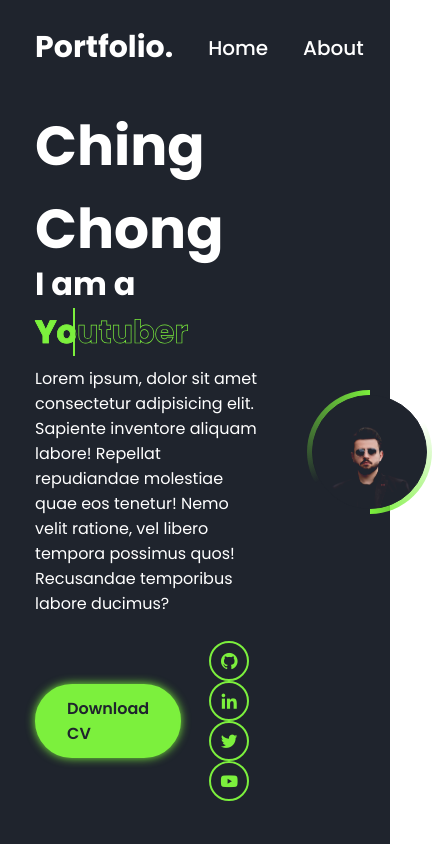
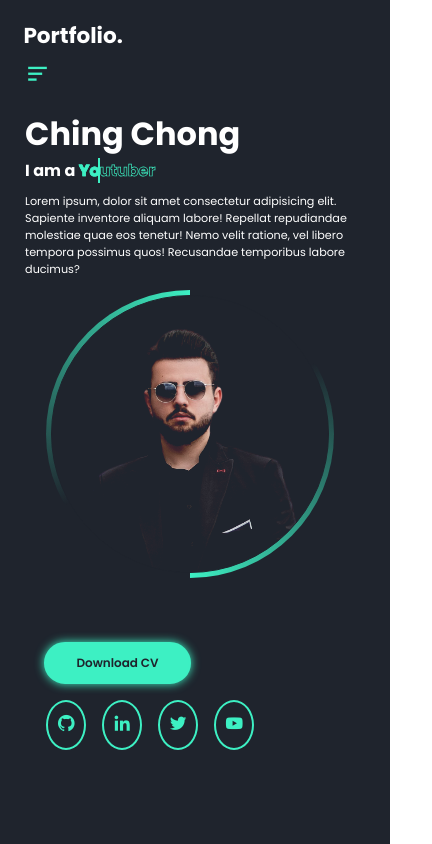
Before and after one commit to RatulInnovates/PortFolio, a plain HTML site: page index.html in a window 390 px wide. Shown: the whole page, 432 px wide, since content can reach past the window. Drawn offline with nearby package versions, Linux system fonts and the light colour scheme.

Commit message:
made responsive

```diff
--- a/index.html
+++ b/index.html
@@ -20,6 +20,20 @@
         <li><a href="#">Service</a></li>
         <li><a href="#">Contact</a></li>
       </ul>
+
+      <!-- dropdown button -->
+      <div class="dropdown">
+        <button class="dropdown-btn">
+          <div class="btn-logo"><i class='bx bx-menu-alt-left' ></i></i></div>
+        </button>
+        <div class="dropdown-content">
+          <a href="#">Home</a>
+          <a href="#">About</a>
+          <a href="#">Portfolio</a>
+          <a href="#">Service</a>
+          <a href="#">Contact</a>
+        </div>
+      </div>
     </nav>
 
     <div class="bars-animation">
--- a/style.css
+++ b/style.css
@@ -7,18 +7,17 @@
     font-family: 'Poppins', sans-serif;
 }
 
-
-a{
+a {
     color: white;
     text-decoration: none;
 }
-.navbar{
+
+.navbar {
     position: fixed;
     top: 0;
     left: 0;
     width: 100%;
-    padding: 25px 9%;
-    /* background: slateblue; */
+    padding: 1.5625rem 9%;
     display: flex;
     justify-content: space-between;
     z-index: 100;
@@ -30,203 +29,243 @@
 }
 
 @keyframes show-content {
-    100%{
+    100% {
         visibility: visible;
         opacity: 1;
     }
 }
 
-
-.navbar ul{
+.navbar ul {
     display: flex;
 }
 
-.navbar ul li{
+.navbar ul li {
     list-style: none;
-    margin-left: 35px;
+    margin-left: 2.1875rem;
 }
 
-
-.navbar .logo{
-    font-size: 30px;
+.navbar .logo {
+    font-size: 1.875rem;
     font-weight: 700;
 }
-.navbar ul li a{
-    font-size: 20px;
+
+.navbar ul li a {
+    font-size: 1.25rem;
     font-weight: 500;
     transition: .5s;
 }
 
-.navbar ul li a:hover{
-    color: #7cf03d;
-}
-.navbar ul li.active a{
-    color: #7cf03d;
+.navbar ul li a:hover {
+    color: #3df0c3;
 }
 
-.home{
+.navbar ul li.active a {
+    color: #3df0c3;
+}
+
+.dropdown {
+    display: none;
+    position: absolute;
+    top: 3.5rem;
+}
+
+.dropdown-btn {
+    background-color: #1f242d;
+    color: rgb(61, 240, 195);
+    font-size: 1.75rem;
+    border: none;
+    cursor: pointer;
+}
+
+.dropdown-content {
+    display: none;
+
+}
+
+.dropdown-content a {
+    font-size: 1rem;
+    padding: .5rem;
+    background: #1f242d;
+    /* border: 2px solid black; */
+    color: white;
+    display: block;
+    width: 100vw;
+
+
+}
+
+.dropdown:hover .dropdown-content {
+    display: block;
+}
+
+.dropdown-content a:hover {
+    color: #3df0c3;
+}
+
+
+
+.home {
     display: flex;
     height: 100vh;
     align-items: center;
-    padding: 60px 9% 0;
+    padding: 3.75rem 9% 0;
     color: #fff;
-    gap: 50px;
-
+    gap: 3.125rem;
     visibility: hidden;
     opacity: 0;
     animation: show-content 1.5s linear forwards;
     animation-delay: 1.6s;
 }
 
-.home-info h1{
-    font-size: 55px;
+
+.home-info h1 {
+    font-size: 3.4375rem;
 }
 
-.home-info h2{
+.home-info h2 {
     display: inline-block;
-    font-size: 32px;
-    margin-top: -10px;
+    font-size: 2rem;
+    margin-top: -0.625rem;
 }
-.home-info h2 span{
+
+.home-info h2 span {
     position: relative;
     display: inline-block;
     color: transparent;
-    -webkit-text-stroke: .7px #7cf03d;
+    -webkit-text-stroke: 0.04375rem #3df0c3;
     animation: display-text 16s linear infinite;
     animation-delay: calc(-4s * var(--i));
 }
+
 @keyframes display-text {
-    25%,100%{
+
+    25%,
+    100% {
         display: none;
     }
 }
 
-
-.home-info h2 span::before{
+.home-info h2 span::before {
     content: attr(data-text);
     position: absolute;
     width: 0;
-    border-right:2px solid #7cf03d ;
-    color: #7cf03d;
+    border-right: 0.125rem solid #3df0c3;
+    color: #3df0c3;
     white-space: nowrap;
     overflow: hidden;
-    animation: fill-text 4s linear infinite ;
+    animation: fill-text 4s linear infinite;
 }
 
 @keyframes fill-text {
-    10%,100%{
+
+    10%,
+    100% {
         width: 0;
+    }
 
-
-    }
-    70%,90%{
+    70%,
+    90% {
         width: 100%;
     }
 }
 
-.home-info p{
-    font-size: 16px;
-    margin: 10px 0 25px;
+.home-info p {
+    font-size: 1rem;
+    margin: 0.625rem 0 1.5625rem;
 }
 
-.home-info .btn-sci{
+.home-info .btn-sci {
     display: flex;
     align-items: center;
 }
 
-.btn{
+.btn {
     display: inline-block;
-    padding: 10px 30px ;
-    border: 2px solid #7cf03d;
-    background: #7cf03d;
-    border-radius: 40px;
-    box-shadow: 0 0 10px #7cf03d;
-    font-size: 16px;
+    padding: 0.625rem 1.875rem;
+    border: 0.125rem solid #3df0c3;
+    background: #3df0c3;
+    border-radius: 2.5rem;
+    box-shadow: 0 0 0.625rem #3df0c3;
+    font-size: 1rem;
     color: #1f242d;
     font-weight: 600;
-
 }
 
-.btn:hover{
+.btn:hover {
     background: transparent;
-    color: #7cf03d;
+    color: #3df0c3;
     box-shadow: none;
 }
 
-.home-info .btn-sci .sci{
-    margin-left: 20px;
+.home-info .btn-sci .sci {
+    margin-left: 1.25rem;
+}
 
-
-}
-.home-info .btn-sci .sci a{
+.home-info .btn-sci .sci a {
     display: inline-flex;
-    padding: 8px;
-    border: 2px solid;
+    padding: 0.5rem;
+    border: 0.125rem solid;
     border-radius: 50%;
-    font-size: 20px;
-    color: #7cf03d;
-    margin: 0 8px;
+    font-size: 1.25rem;
+    color: #3df0c3;
+    margin: 0 0.5rem;
     transition: .5s;
 }
 
-.home-info .btn-sci .sci a:hover{
-    background-color: #7cf03d;
+.home-info .btn-sci .sci a:hover {
+    background-color: #3df0c3;
     color: #1f242d;
-    box-shadow: 0 0 10px #7cf03d;
+    box-shadow: 0 0 0.625rem #3df0c3;
 }
 
-.home-img .img-box{
+.home-img .img-box {
     position: relative;
-
-    width: 32vw;
-    height: 32vw;
-
+    width: 20rem;
+    height: 20rem;
     border-radius: 50%;
-    padding: 5px;
+    padding: 0.3125rem;
     display: flex;
     justify-content: center;
     align-items: center;
     overflow: hidden;
+}
 
-
-}
 .home-img .img-box::before,
-.home-img .img-box::after{
+.home-img .img-box::after {
     content: '';
     position: absolute;
-    width: 500px ;
-    height: 500px;
-    background: conic-gradient(transparent,transparent,transparent,#7cf03d);
+    width: 31.25rem;
+    height: 31.25rem;
+    background: conic-gradient(transparent, transparent, transparent, #3df0c3);
     transform: rotate(0deg);
     animation: rotate-borders 10s linear infinite;
 }
 
 @keyframes rotate-borders {
-    100%{
+    100% {
         transform: rotate(360deg);
     }
-
 }
 
-.home-img .img-box::after{
+.home-img .img-box::after {
     animation-delay: -5s;
 }
 
-
-.home-img .img-box .img-item{
+.home-img .img-box .img-item {
     position: relative;
     width: 100%;
     height: 100%;
     background: #1f242d;
     border-radius: 50%;
-    border: .1px solid #1f242d;
+    border: 0.00625rem solid #1f242d;
     display: flex;
     justify-content: center;
     overflow: hidden;
     z-index: 1;
 }
-.home-img .img-box .img-item img{
-    top: 30px;
+
+.home-img .img-box .img-item img {
+    top: 1.875rem;
     position: absolute;
     display: block;
     width: 85%;
@@ -234,7 +273,7 @@
     mix-blend-mode: lighten;
 }
 
-.bars-animation{
+.bars-animation {
     position: absolute;
     width: 100%;
     height: 100%;
@@ -242,17 +281,123 @@
     z-index: -1;
 }
 
-.bars-animation .bar{
+.bars-animation .bar {
     width: 100%;
     height: 100%;
     background: #1f242d;
     transform: translateY(-100%);
-    animation: show-bars .5s ease-in-out forwards ;
+    animation: show-bars .5s ease-in-out forwards;
     animation-delay: calc(.1s * var(--i));
 }
 
 @keyframes show-bars {
-    100%{
+    100% {
         transform: translateY(0%);
     }
 }
+
+/* responsiveness */
+
+@media screen and (max-width: 600px) {
+    .navbar {
+        flex-direction: column;
+        align-items: start;
+        left: 0;
+        width: 100%;
+        padding: 1.2rem 6%;
+    }
+
+    .navbar .logo {
+        font-size: 1.35rem;
+    }
+
+    .navbar ul li {
+        margin-left: 0;
+        margin-right: 1.5rem;
+    }
+
+    .navbar ul li a {
+        font-size: 1rem;
+        font-weight: 500;
+        transition: .5s;
+    }
+
+    .navbar ul {
+        display: none;
+    }
+
+    .dropdown {
+        display: block;
+    }
+
+
+    .home {
+        display: flex;
+        height: 80vh;
+        flex-direction: column;
+        align-items: center;
+        position: absolute;
+
+        top: 50px;
+        left: -10px;
+
+    }
+
+    .home-info h1 {
+        font-size: 2rem;
+    }
+
+    .home-info h2 {
+        display: inline-block;
+        font-size: 1rem;
+        margin-top: -0.625rem;
+        /* font-weight: 500; */
+    }
+
+    .home-info p {
+        font-size: .7rem;
+        margin: 0.625rem 0 1.5625rem;
+    }
+
+    .home-img{
+        position: absolute;
+        top: 15rem;
+
+
+
+    }
+    .btn-sci{
+        position: absolute;
+        top: 37rem;
+        flex-direction: column;
+        gap: 1rem;
+        left: -1.57rem;
+    }
+    .btn{
+       margin-left: .5rem;
+      font-size: .75rem;
+    }
+    .home-info .btn-sci .sci a{
+        display: block;
+    }
+    .home-info .btn-sci .sci{
+        display: flex;
+        justify-content: center;
+        margin-left: .078rem;
+    }
+    .home-info .btn-sci .sci a:first-of-type{
+        margin-left: 5rem;
+    }
+
+    .home-img .img-box {
+
+        width: 18rem;
+        height: 18rem;
+        border-radius: 50%;
+
+    }
+
+
+
+
+}
```
